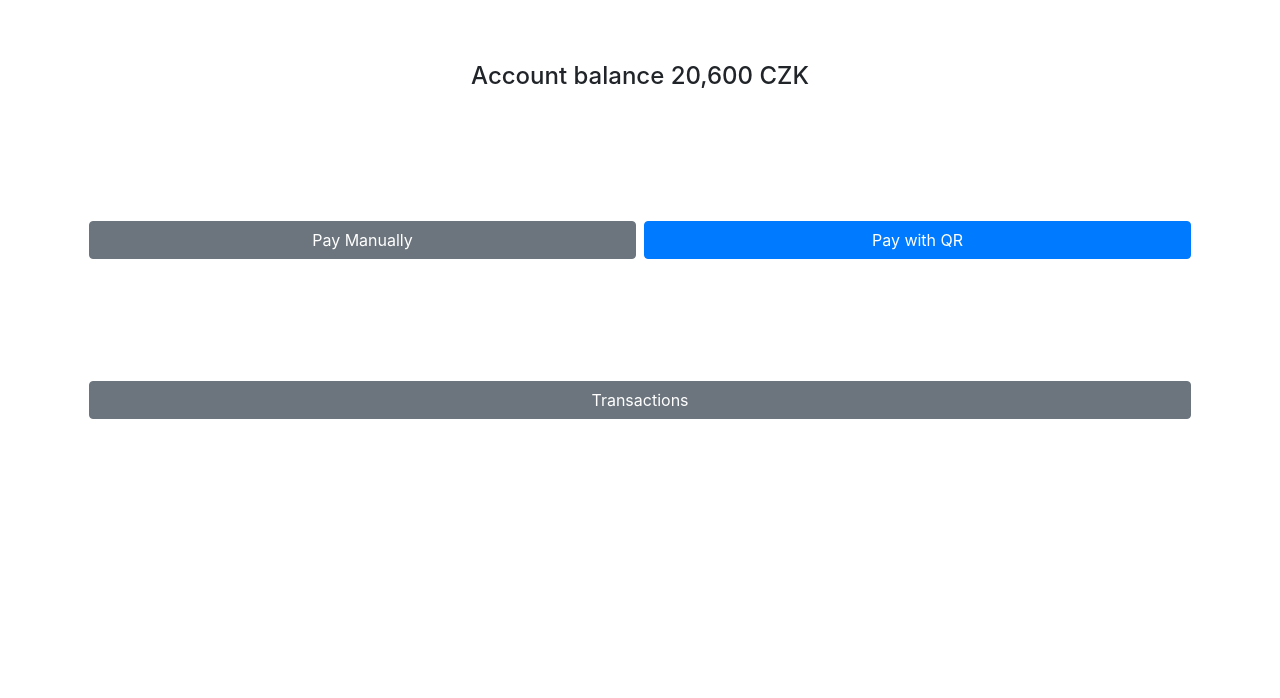
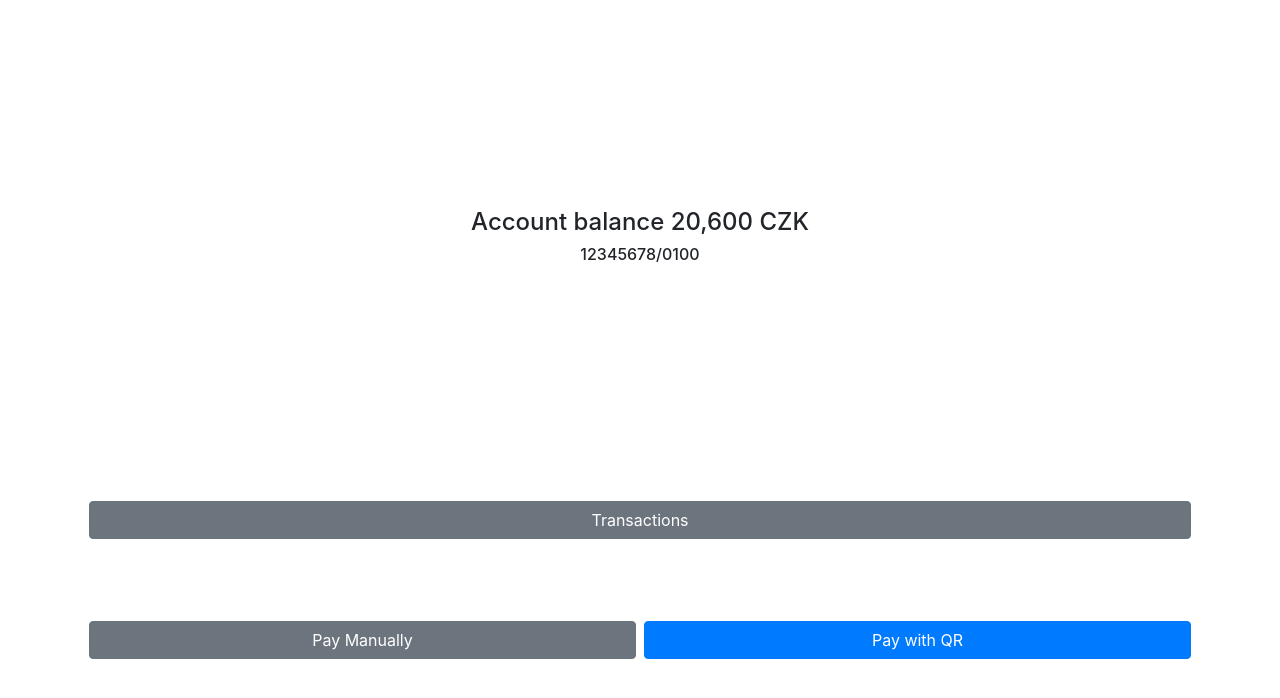
Before and after one commit to kolisko/mvb-proto, an Angular app: page /landing in a window 1280 px wide. Both pictures are taken after a click on the button "TouchId". Shown: the top 698 px of the page. Built offline with nearby package versions, Linux system fonts and the light colour scheme.

Commit message:
align buttons, show account number

```diff
--- a/src/app/screen/home/home.screen.html
+++ b/src/app/screen/home/home.screen.html
@@ -1,13 +1,18 @@
 <div class="container" fxLayout="column">
-  <div fxFlex="20" fxLayoutAlign="space-around center">
-    <h4>Account balance {{ appService.balance | number }} CZK</h4>
+  <div fxLayout="column" fxFlex="60" fxLayoutAlign="center center">
+<!--    <div fxLayout="row">-->
+      <h4>Account balance {{ appService.balance | number }} CZK</h4>
+<!--    </div>-->
+<!--    <div class="row">-->
+      <h6>{{ appService.accountNumber }}</h6>
+<!--    </div>-->
+  </div>
+  <div fxFlex="10" fxLayoutAlign="space-around center">
+    <button type="button" class="btn btn-secondary w-100 mx-1" (click)="onTransactionClick()">Transactions</button>
   </div>
   <div fxFlex="20" fxLayoutAlign="space-around center">
     <button type="button" class="btn btn-secondary w-50 mx-1">Pay Manually</button>
     <button type="button" class="btn btn-primary w-50 mx-1" (click)="onPayWithQRClick()">Pay with QR</button>
   </div>
-  <div fxFlex="20" fxLayoutAlign="space-around center">
-    <button type="button" class="btn btn-secondary w-100 mx-1" (click)="onTransactionClick()">Transactions</button>
-  </div>
-  <p></p>
+  <div fxFlex="10"></div>
 </div>
--- a/src/app/screen/landing/landing.screen.html
+++ b/src/app/screen/landing/landing.screen.html
@@ -1,8 +1,8 @@
 <div class="container" fxLayout="column">
   <div fxFlex="20" fxLayoutAlign="space-around center"><h3>Welcome to KB MVI</h3></div>
   <div fxFlex="40" fxLayoutAlign="space-around center"><img src="assets/kb-logo.svg" class="w-50"></div>
-  <div fxFlex="20"></div>
-  <div fxFlex="10" >
+  <div fxFlex="10"></div>
+  <div fxFlex="20" fxLayoutAlign="space-around center">
     <button (click)="onTouchIdClick()"
             class="btn btn-primary w-100"
             type="button">TouchId
--- a/src/app/screen/payment/payment.screen.html
+++ b/src/app/screen/payment/payment.screen.html
@@ -3,6 +3,10 @@
     <h5>Payment information found in QR Code:</h5>
   </div>
   <div fxFlex="40" fxLayout="column" fxLayoutAlign="space-around center">
+    <mat-form-field class="w-100">
+      <mat-label>From Account #</mat-label>
+      <input matInput [value]="appService.accountNumber" disabled>
+    </mat-form-field>
     <mat-form-field class="w-100">
       <mat-label>Recipient Bank Account #</mat-label>
       <input matInput [value]="appService.piAccount">
```
